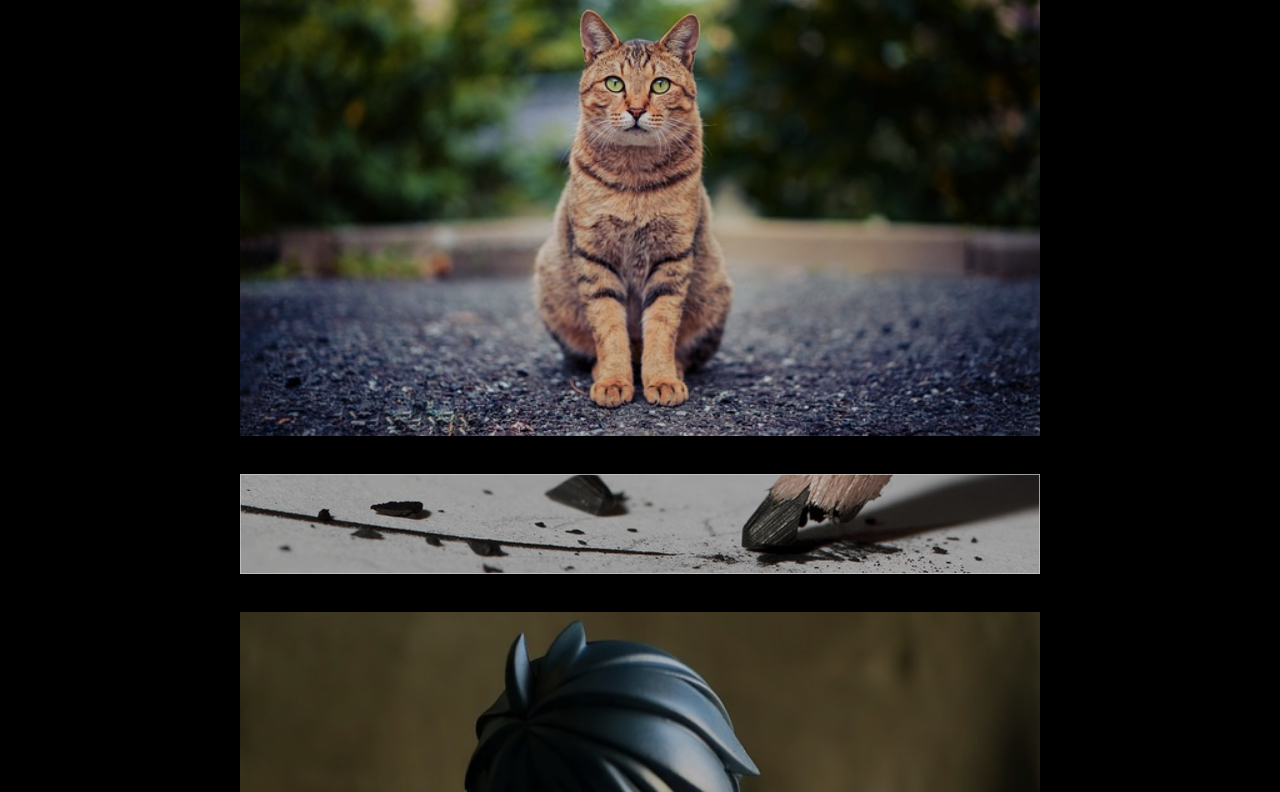
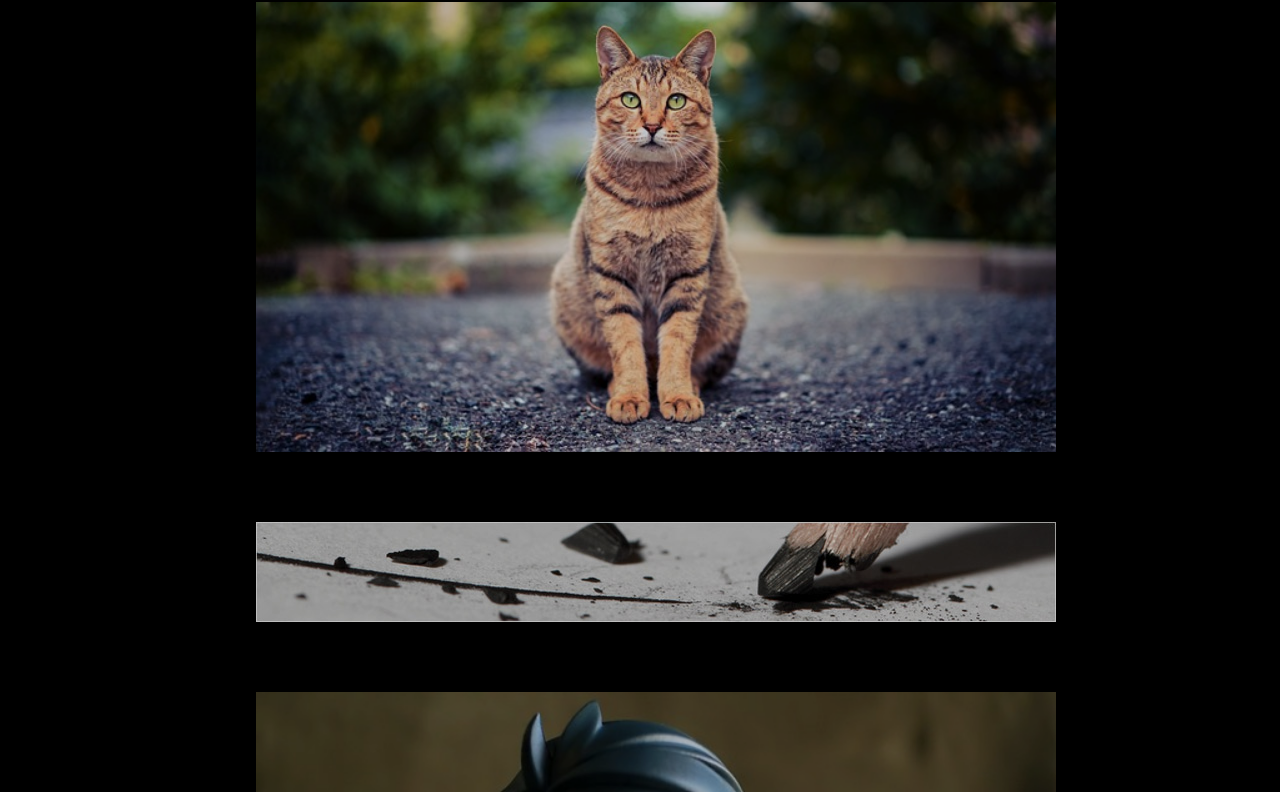
Before and after one commit to Shinigou/EIA1, a website: page aufg4/portfolio.html in a window 1280 px wide. Shown: the part 585-1377 px from the top of the page. Drawn offline with Linux system fonts and the light colour scheme; files whose address does not match are found by name.

Commit message:
css changes aufg4

```diff
--- a/aufg4/css/main.css
+++ b/aufg4/css/main.css
@@ -65,9 +65,13 @@ main {
 main img:hover, main video:hover {
     transform: scale(1.05);
     opacity: 1;
+    z-index: 1;
+    box-shadow: 3px 3px 50px black;
 }
 
 
 img, video {
     opacity: 0.8;
+    position: relative;
+    padding: 16px;
 }
```
